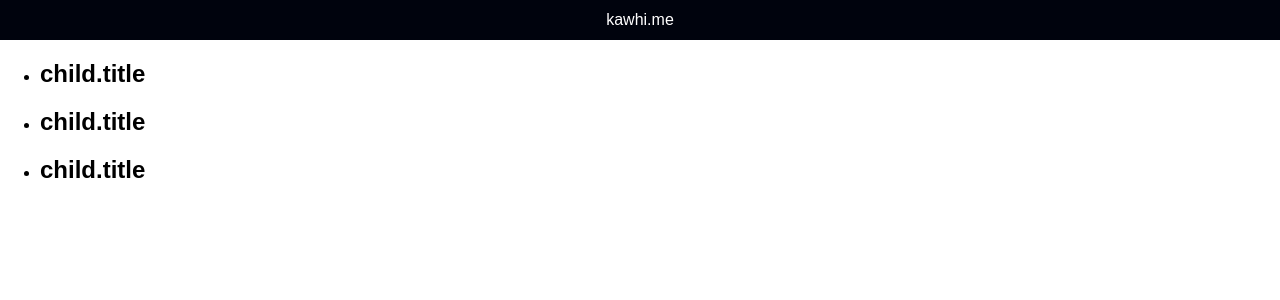
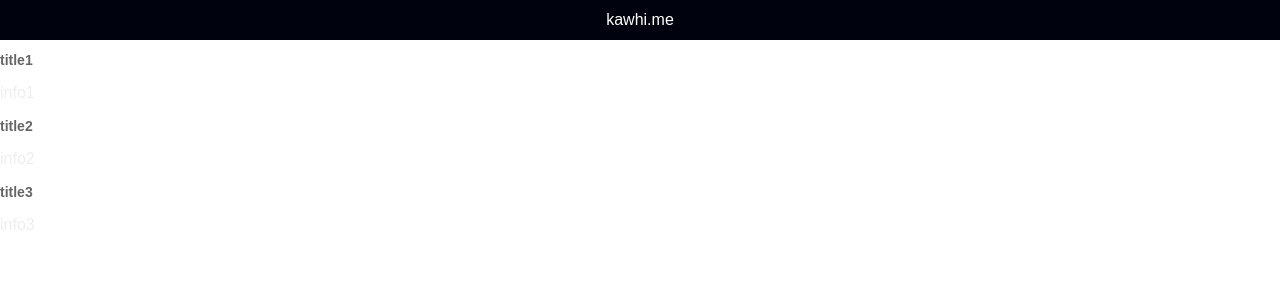
Before and after one commit to daoyi7/r, a React (Create React App) app: page / in a window 1280 px wide. Shown: the top 300 px of the page. Built offline with nearby package versions, Linux system fonts and the light colour scheme.

Commit message:
study-31 click with Passing parameters

```diff
--- a/src/study/study-31/study-31.css
+++ b/src/study/study-31/study-31.css
@@ -9,3 +9,17 @@
 .title span {
   color:#fff;
 }
+
+.listWrap ul {
+  list-style: none;
+  margin: 0;
+  padding: 0;
+}
+
+.listItem h2 {
+  font-size: 14px;
+  color:#666;
+}
+.listItem p {
+  color:#eee;
+}
--- a/src/study/study-31/study-31.js
+++ b/src/study/study-31/study-31.js
@@ -12,6 +12,11 @@ class Header extends Component {
 }
 
 class ListWrap extends Component {
+
+  handleClick(a) {
+    console.log(a)
+  }
+
   render() {
     return (
       <div className = "listWrap">
@@ -20,9 +25,10 @@ class ListWrap extends Component {
             this.props.li.map((child, index) => {
               console.log(child)
               return (
-                <li key={index}>
-                  <div className="ListItem">
-                    <h2>child.title</h2>
+                <li key={index} onClick = {this.handleClick.bind(this, child.title)}>
+                  <div className="listItem">
+                    <h2>{child.title}</h2>
+                    <p>{child.info}</p>
                   </div>
                 </li>
               )
```
Also changed, not shown: src/study/study-31/readme.md.
